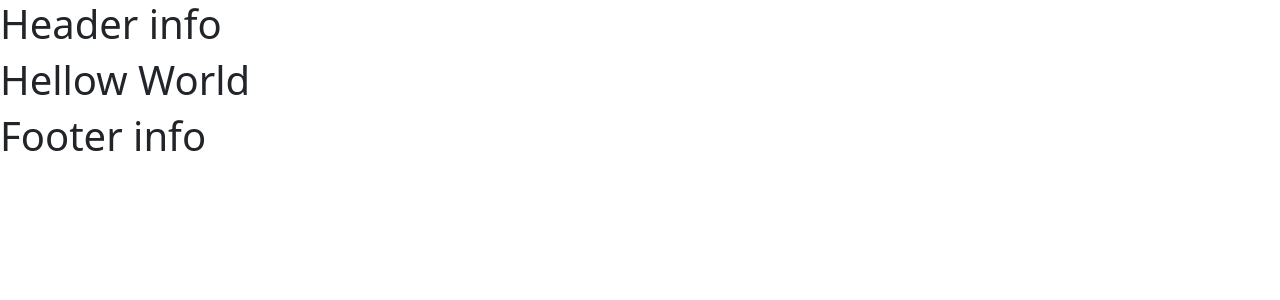
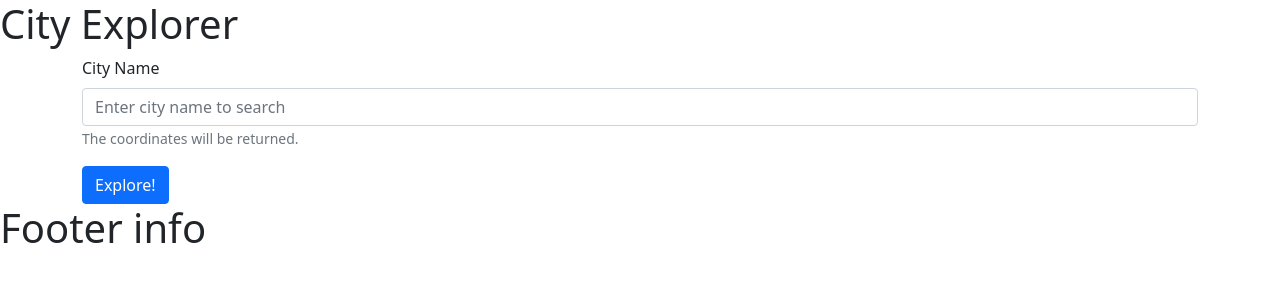
Before and after one commit to Willem-Jacobs/city-explorer, a React (Create React App) app: page / in a window 1280 px wide. Shown: the top 300 px of the page. Built offline with nearby package versions, Linux system fonts and the light colour scheme.

Commit message:
Various changes in progress

```diff
--- a/src/App.js
+++ b/src/App.js
@@ -1,11 +1,11 @@
-import React from 'react';
-import './App.css';
+import React from "react";
+import "./App.css";
+
+import CityForm from "./components/CityForm";
 
 class App extends React.Component {
   render() {
-    return (
-      <h1>Hellow World</h1>
-    )
+    return <CityForm />;
   }
 }
 
--- /dev/null
+++ b/src/components/CityForm.js
@@ -0,0 +1,88 @@
+import React from "react";
+import Container from "react-bootstrap/Container";
+import Form from "react-bootstrap/Form";
+import Button from "react-bootstrap/Button";
+import axios from "axios";
+
+class CityForm extends React.Component {
+  constructor(props) {
+    super(props);
+    this.state = {
+      enteredCity: "",
+      returnedCity: {
+        lat: "",
+        lon: "",
+        displayName: "",
+      },
+      renderCityInfo: false,
+      renderError: false,
+      errorMessage: "",
+    };
+  }
+
+  cityOnChangeHandler = (event) => {
+    this.setState({ enteredCity: event.target.value });
+    if (this.state.renderCityInfo) {
+      this.setState({ renderCityInfo: false });
+    }
+    if (this.state.renderError) {
+      this.setState({ renderError: false });
+    }
+  };
+
+  cityFormSubmitHandler = async (event) => {
+    event.preventDefault();
+    try {
+      let cityResults = await axios.get(
+        `https://us1.locationiq.com/v1/search.php?key=${process.env.REACT_APP_CITY_KEY}&q=${this.state.enteredCity}&format=json`
+      );
+      this.setState({
+        renderCityInfo: true,
+        returnedCity: {
+          lat: cityResults.data[0].lat,
+          lon: cityResults.data[0].lon,
+          displayName: cityResults.data[0].display_name,
+        },
+        renderError: false,
+        enteredCity: "",
+      });
+    } catch (error) {
+      this.setState({
+        renderError: true,
+        errorMessage: `Error Occured: ${error.response.status}, ${error.response.data.error}`,
+      });
+    }
+  };
+
+  render() {
+    return (
+      <Container>
+        <Form onSubmit={this.cityFormSubmitHandler}>
+          <Form.Group className="mb-3" controlId="formCityName">
+            <Form.Label>City Name</Form.Label>
+            <Form.Control
+              type="text"
+              value={this.state.enteredCity}
+              placeholder="Enter city name to search"
+              onChange={this.cityOnChangeHandler}
+            />
+            <Form.Text className="text-muted">
+              The coordinates will be returned.
+            </Form.Text>
+          </Form.Group>
+          <Button variant="primary" type="submit">
+            Explore!
+          </Button>
+        </Form>
+        {this.state.renderCityInfo && (
+          <p className="mt-4">{this.state.returnedCity.displayName}</p>
+        )}
+        {this.state.renderError && (
+          <p className="mt-4">{this.state.errorMessage}</p>
+        )}
+      </Container>
+    );
+  }
+}
+
+export default CityForm;
--- a/src/components/ui/Layout.js
+++ b/src/components/ui/Layout.js
@@ -8,7 +8,7 @@ class Layout extends React.Component {
     return (
       <>
         <Header />
-        {this.props.children}
+        <main>{this.props.children}</main>
         <Footer />
       </>
     );
--- a/src/components/ui/footer/Footer.js
+++ b/src/components/ui/footer/Footer.js
@@ -3,9 +3,9 @@ import React from "react";
 class Footer extends React.Component {
   render() {
     return (
-      <>
+      <footer>
         <h1>Footer info</h1>
-      </>
+      </footer>
     );
   }
 }
--- a/src/components/ui/header/Header.js
+++ b/src/components/ui/header/Header.js
@@ -3,9 +3,15 @@ import React from "react";
 class Header extends React.Component {
   render() {
     return (
-      <>
-        <h1>Header info</h1>
-      </>
+      <header>
+        <h1>City Explorer</h1>
+        <nav>
+          {/* <ul>
+            <li>Item 1</li>
+            <li>Item 2</li>
+          </ul> */}
+        </nav>
+      </header>
     );
   }
 }
--- a/src/index.js
+++ b/src/index.js
@@ -1,10 +1,9 @@
 import React from "react";
 import ReactDOM from "react-dom";
-import "./index.css";
 import App from "./App";
 
 import Layout from "../src/components/ui/Layout";
-
+import './index.css';
 import "bootstrap/dist/css/bootstrap.min.css";
 
 ReactDOM.render(
```
